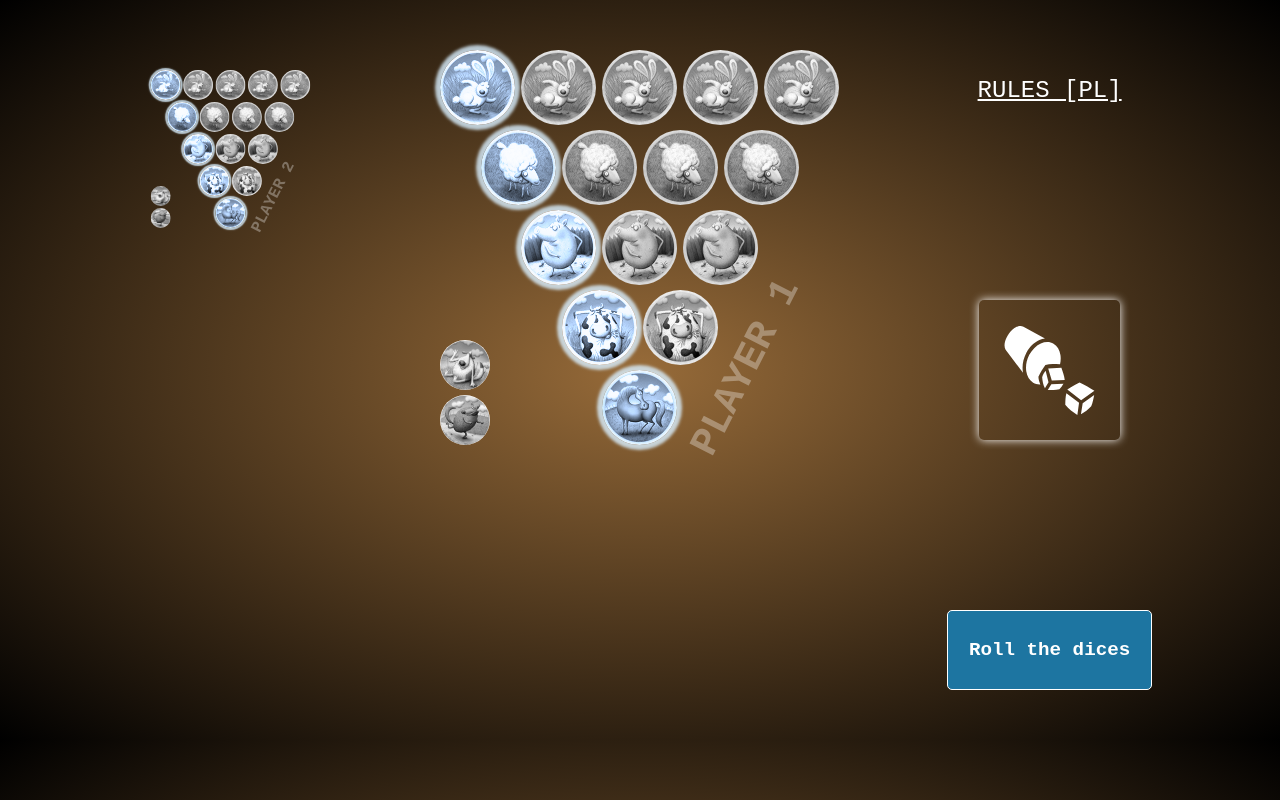
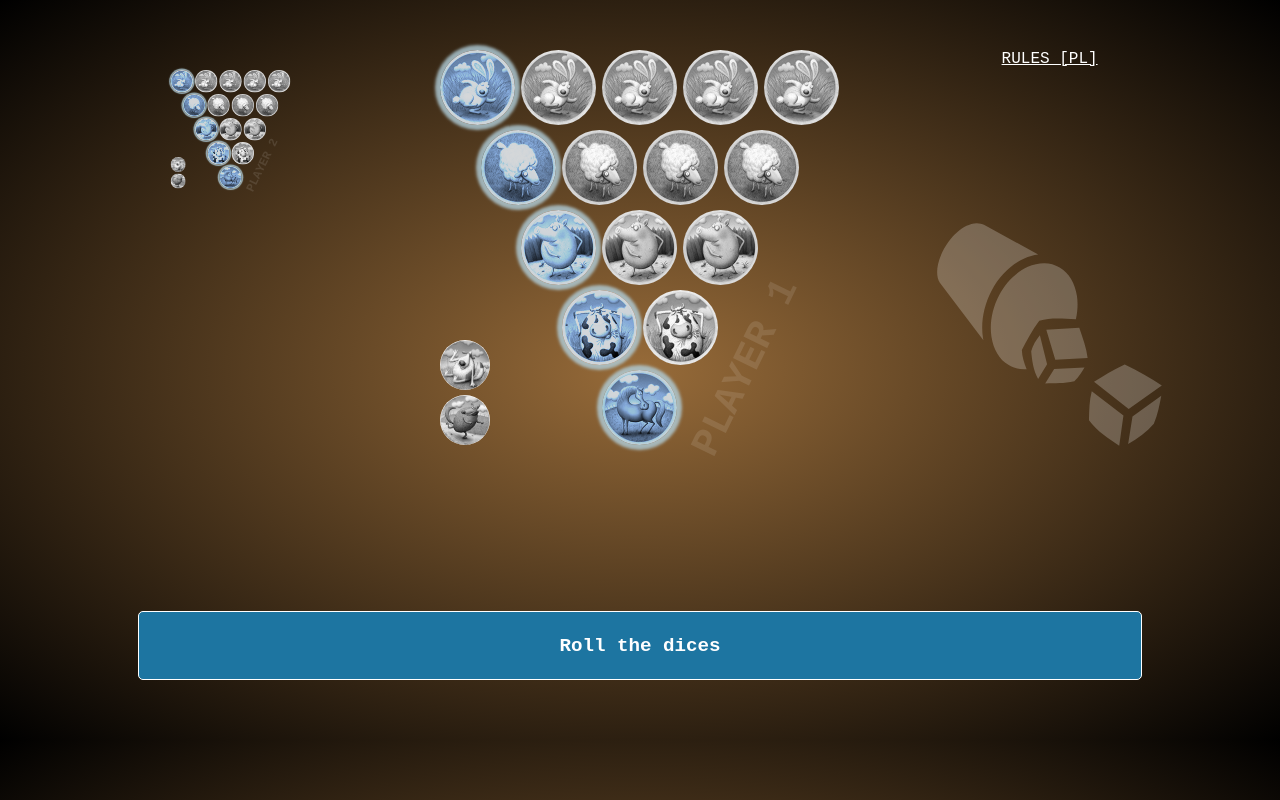
Before and after one commit to GreenBarrel/Game__SuperFarmer, a React (Vite) app: page / in a window 1280 px wide. Both pictures are taken after a click on the button "Let's PLAY". Built offline with nearby package versions, Linux system fonts and the light colour scheme; a web font is replaced by a local one.

Commit message:
add animations & style refactoring

```diff
--- a/src/style/dices.css
+++ b/src/style/dices.css
@@ -8,14 +8,24 @@
 .dices_container > svg {
   width: 100px;
   height: 100px;
-  box-shadow: 0 0 10px white;
+  box-shadow: 0 0 5px white;
   margin: 20px 0;
   padding: 10%;
   border-radius: 5px;
   color: white;
+  opacity: 1;
+  animation: 0.15s ease roll;
 }
 
-.dices_btn {
+.dices_container > .dice_cup {
+  scale: 2.5;
+  color: rgba(255, 255, 255, 0.23);
+  box-shadow: none;
+}
+
+.dices_btn,
+.next_player_btn {
+  grid-area: 3 / 1 / 4 / 3;
   border: solid 1px white;
   border-radius: 5px;
   font-size: 1.2em;
@@ -23,4 +33,21 @@
   color: white;
   background-color: rgb(29, 117, 161);
   cursor: pointer;
+  margin: 10px;
 }
+
+.next_player_btn {
+  background-color: white;
+  color: rgb(29, 117, 161);
+}
+
+@keyframes roll {
+  0% {
+    width: 20px;
+    height: 20px;
+    opacity: 0.2;
+  }
+  100% {
+    opacity: 1;
+  }
+}
--- a/src/style/game_container.css
+++ b/src/style/game_container.css
@@ -1,7 +1,7 @@
 .game_container {
   display: grid;
   grid-template-columns: 4fr 1fr;
-  grid-template-rows: 1fr 6fr 1fr;
+  grid-template-rows: min-content 6fr 1fr;
   width: 100%;
   position: relative;
 }
@@ -13,7 +13,7 @@
   color: white;
   text-decoration: underline;
   cursor: pointer;
-  font-size: 1.5em;
+  font-size: 1em;
 }
 
 input[type="number"]::-webkit-inner-spin-button,
--- a/src/style/players.css
+++ b/src/style/players.css
@@ -1,5 +1,5 @@
 .players_container {
-  grid-area: 1 / 1 / 4 / 2;
+  grid-area: 1 / 1 / 3 / 2;
   display: grid;
   grid-template-columns: 1fr 3fr;
   grid-template-rows: min-content min-content min-content;
@@ -12,19 +12,22 @@
 }
 
 h3 {
-  color: #ffffff51;
+  color: #ffffff45;
   font-size: 2.5em;
   text-transform: uppercase;
   font-weight: bold;
   position: absolute;
   bottom: 20px;
   right: 0px;
-  rotate: -63deg;
+  rotate: -64deg;
+  opacity: 0.4;
 }
 
-.players_container__player:hover h3 {
-  color: #ffffff;
+.players_container__player:not(.--active):hover h3 {
   transition: all 0.3s;
+  font-size: 5em;
+  right: -150px;
+  opacity: 0.75;
 }
 
 .players_container__player > * {
@@ -39,8 +42,8 @@ h3 {
 }
 
 .players_container__player:not(.--active) {
-  scale: 0.4;
-  margin: -100px -120px;
+  scale: 0.3;
+  margin: -120px;
 }
 
 .flock__items {
@@ -50,6 +53,7 @@ h3 {
 .flock__items > img {
   border-radius: 50%;
   margin: 0 3px;
+  transition: 1s;
 }
 
 .flock > .flock__items > img:first-of-type {
@@ -57,7 +61,7 @@ h3 {
 }
 
 .flock__item:not(.--active):first-of-type {
-  filter: sepia(100%) hue-rotate(175deg) saturate(100%);
+  filter: sepia(100%) hue-rotate(175deg) saturate(150%) brightness(85%);
 }
 
 .flock__item:not(.--active),
@@ -81,7 +85,8 @@ h3 {
   justify-content: center;
   background-color: rgb(29, 117, 161);
   color: white;
-  font-size: 0.6em;
+  font-size: 0.65em;
+  font-weight: bold;
   border-radius: 50%;
   width: 30px;
   height: 30px;
```
